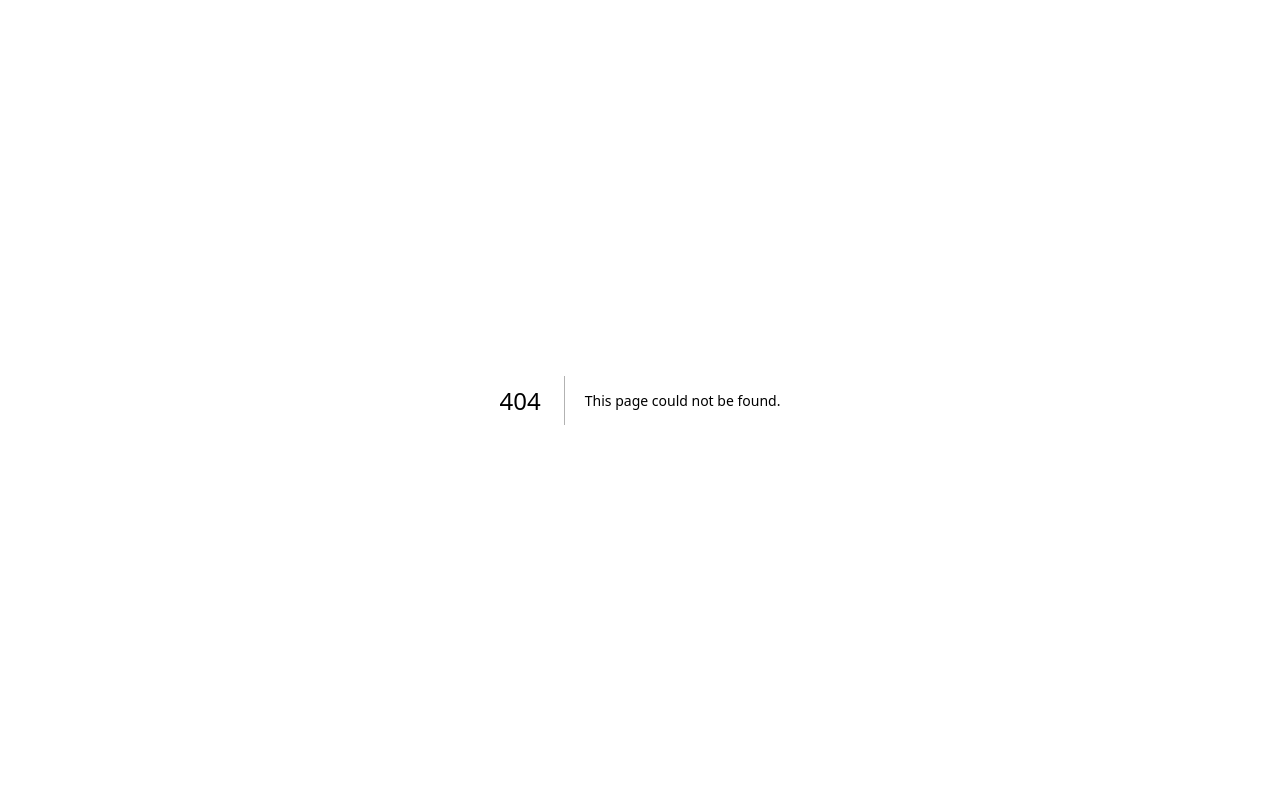
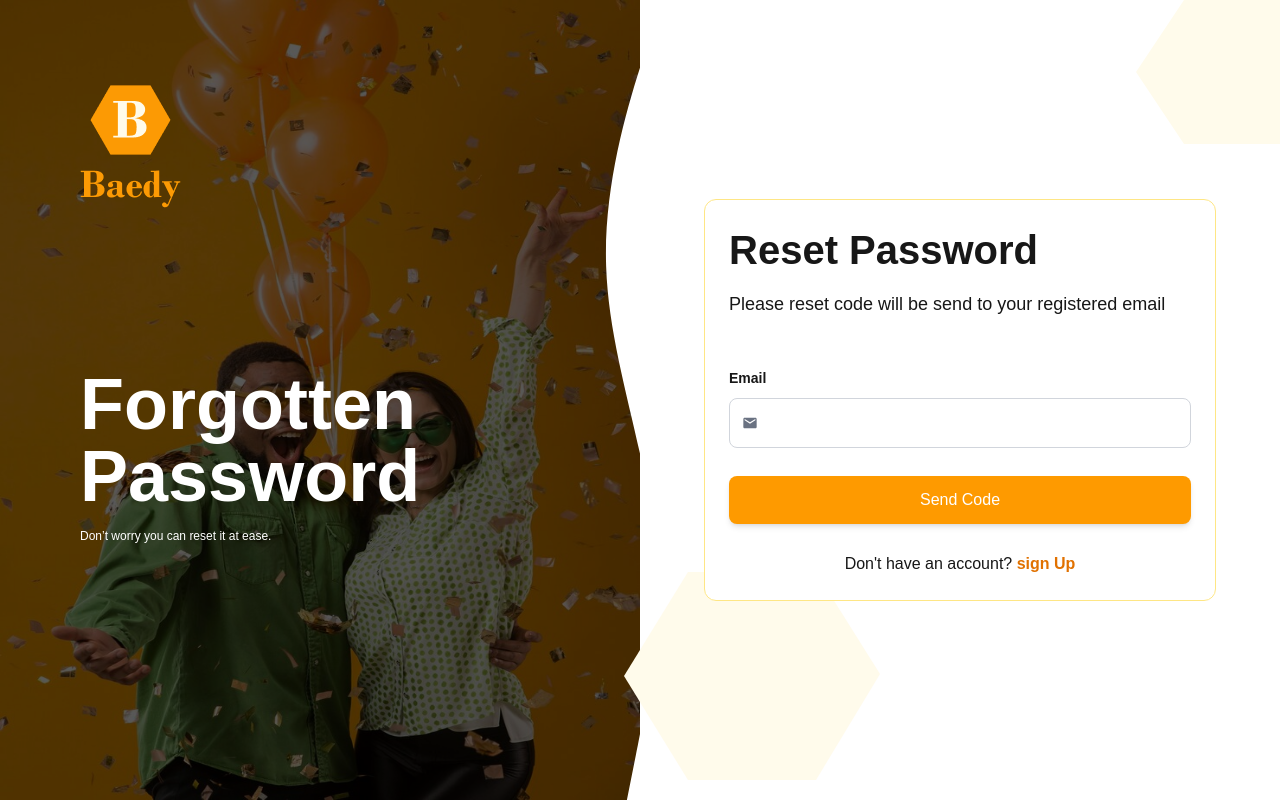
Before and after one commit to noblefresh/baedy, a Next.js app: page /auth/forgotten-password in a window 1280 px wide. Before the commit this address had no page. Built offline with nearby package versions, Linux system fonts and the light colour scheme; no server answers.

Commit message:
worked on forgotten password

```diff
--- a/src/components/layouts/authLayout.js
+++ b/src/components/layouts/authLayout.js
@@ -90,7 +90,7 @@ function AuthLayout({ title, children, subText, formTitle, formDes, onSubmit, er
                         e.preventDefault(), onSubmit(serialize(e.target));
                       }} >
                       <div className="space-y-4">
-                        <div className="text-danger text-sm">{errMsg}</div>
+                        <div className="text-red-500 text-xs">{errMsg}</div>
                         <div className="space-y-5">{children}</div>
                       </div>
                     </form>
--- a/src/components/organisms/AppInput.js
+++ b/src/components/organisms/AppInput.js
@@ -1,7 +1,9 @@
 'use client'
 import React, { useState } from "react";
+import { VscEye } from "react-icons/vsc";
+import { VscEyeClosed } from "react-icons/vsc";
 
-function AppInput({ label,maxLength, checked, type, required, name, max, options, value, defaultValue, display, onChange }) {
+function AppInput({ label, maxLength, checked, type, required, name, max, icon, value, defaultValue, display, onChange }) {
   const [inputType, setInputType] = useState(type);
 
   const makeid = (length) => {
@@ -19,7 +21,24 @@ function AppInput({ label,maxLength, checked, type, required, name, max, options
   const Fid = makeid(7)
 
   return (
+    <div className="space-y-2">
+      <div>
+        {
+          type !== "checkbox" && type !== "radio" && (
+            <label className="font-semibold text-sm">
+              {label}
+            </label>
+          )
+        }
+      </div>
       <div className="text-[16px] relative rounded-lg">
+
+        {
+          type !== "checkbox" && type !== "radio" && type !== "textarea" && (
+            <div className="absolute w-9 h-full flex items-center justify-center pl-1.5 text-gray-500">{icon}</div>
+          )
+        }
+
         {type === "checkbox" || type === "radio" ? (
           <div className="flex text-sm">
             <div
@@ -38,15 +57,15 @@ function AppInput({ label,maxLength, checked, type, required, name, max, options
                 defaultValue={defaultValue}
                 onChange={(e) => onChange && onChange(e)}
               />
-            <div className="relative top-[1px] bg-white w-7 h-7 rounded-md dark:bg-gray-700 dark:border-gray-500 border peer-hover:hidden peer-checked:hidden " />
-            <div className="relative top-[1px] bg-white dark:bg-gray-700 dark:border-gray-500 w-7 h-7 text-xl rounded-md peer-checked:bg-black hidden peer-checked:flex peer-hover:border peer-hover:flex items-center justify-center text-gray-300 peer-checked:text-white ">
+              <div className="relative top-[1px] bg-white w-4 h-4 rounded-md dark:bg-gray-700 dark:border-gray-500 border peer-hover:hidden peer-checked:hidden " />
+              <div className="relative top-[1px] text-xs bg-white dark:bg-gray-700 dark:border-gray-500 w-4 h-4 rounded-md peer-checked:bg-black hidden peer-checked:flex peer-hover:border peer-hover:flex items-center justify-center text-gray-300 peer-checked:text-white ">
                 <i className="ri-check-line"></i>
               </div>
               <label
                 htmlFor={name + Fid}
-              className={`cursor-pointer ${(label === undefined) && "w-1 h-6 top-0"} flex gap-1 peer-checked:text-blue-400 ${display === "col"
+                className={`cursor-pointer ${(label === undefined) && "w-1 h-6"} flex gap-1 ${display === "col"
                   ? "pt-8 px-2 -top-0 absolute"
-                : "pl-9 right-9 relative"
+                  : "pl-9 right-9 relative top-0.5"
                   }`}
               >
                 <span className="first-letter:capitalize text-tertiary-base2 leading-[20px]">
@@ -55,22 +74,6 @@ function AppInput({ label,maxLength, checked, type, required, name, max, options
               </label>
             </div>
           </div>
-      ) : type === "select" ? (
-        <select
-          name={name}
-          onChange={(e) => onChange && onChange(e)}
-          required={required}
-          className="w-full border bg-white focus:border-black border-black placeholder-shown:border-gray-300 p-3 peer outline-none rounded-lg placeholder:text-transparent"
-        >
-          <option value="" disabled selected hidden>
-            {label}
-          </option>
-          {options?.map((option) => (
-            <option key={option.value} defaultValue={ typeof(defaultValue) === "string" ? defaultValue === option.value : defaultValue === option.label} value={option.value}>
-              {option.label}
-            </option>
-          ))}
-        </select>
         ) : type === "textarea" ? (
           <textarea
             name={name}
@@ -89,36 +92,38 @@ function AppInput({ label,maxLength, checked, type, required, name, max, options
             value={value}
             onChange={(e) => onChange && onChange(e)}
             defaultValue={defaultValue}
-          className="w-full border appearance-none focus:border-black border-black placeholder-shown:border-gray-300 p-3 peer outline-none rounded-lg placeholder:text-transparent"
+            className="w-full border appearance-none focus:border-black border-black placeholder-shown:border-gray-300 p-3 pl-9 peer outline-none rounded-lg placeholder:text-transparent"
             placeholder={label}
             maxLength={maxLength}
             {...(maxLength ? { maxLength } : {})}
             {...(max ? { max } : {})}
           />
         )}
-      {
+        {/* {
         type !== "checkbox" && type !== "radio" && (
           <label className="absolute text-black peer-focus:text-black pointer-events-none peer-placeholder-shown:text-gray-300 z-20 left-4 peer-placeholder-shown:left-2 peer-focus:left-4 px-1 peer-focus:text-[14px] text-[14px] -top-[9px] transition-all duration-300 peer-placeholder-shown:top-3 peer-placeholder-shown:text-[16px] peer-focus:-top-[9px] bg-white">
             {label}
           </label>
         )
-      }
+      } */}
 
         {type === "password" && (
           <div
-          className="absolute cursor-pointer text-black peer-focus:text-black peer-placeholder-shown:text-gray-300 right-3 top-3"
+            className="absolute cursor-pointer text-black peer-focus:text-black peer-placeholder-shown:text-gray-300 right-3 top-4"
             onClick={() =>
               setInputType(inputType === "password" ? "text" : "password")
             }
           >
-          {inputType === "password" ? (
-            <i className="ri-eye-off-fill"></i>
+            {inputType !== "password" ? (
+              <VscEye />
             ) : (
-            <i className="ri-eye-fill"></i>
+              <VscEyeClosed />
             )}
           </div>
         )}
       </div>
+    </div>
+
   );
 }
 
--- a/src/pages/_app.js
+++ b/src/pages/_app.js
@@ -4,6 +4,7 @@ import "@/styles/globals.css";
 import { Provider } from "react-redux";
 import { persistStore } from "redux-persist";
 import { PersistGate } from 'redux-persist/integration/react'
+import 'remixicon/fonts/remixicon.css'
 
 export default function App({ Component, pageProps }) {
 
--- a/src/pages/auth/forgotten-password/page.jsx
+++ b/src/pages/auth/forgotten-password/index.jsx
@@ -1,10 +1,11 @@
 'use client'
 import React, { useState } from 'react'
 import { useRouter } from 'next/navigation'
-import AuthLayout from '@/app/components/layouts/authLayout'
-import { sendOTP } from '@/app/services/authService'
-import AppInput from '@/app/components/organisms/AppInput';
 import Link from 'next/link'
+import AuthLayout from '@/components/layouts/authLayout'
+import { sendOTP } from '@/services/authService'
+import { MdMail } from "react-icons/md"
+import AppInput from '@/components/organisms/AppInput'
 
 function Page() {
     const [proccessing, setProccessing] = useState(false)
@@ -26,18 +27,17 @@ function Page() {
 
 
     return (
-        <AuthLayout errMsg={errMsg} onSubmit={(e) => sendMail(e)} title={"Forgotten Password"} subText={"Please fill in your details"}>
+        <AuthLayout errMsg={errMsg} onSubmit={(e) => sendMail(e)} title={"Forgotten Password"} subText={"Don’t worry you can reset it at ease."} formTitle="Reset Password" formDes="Please reset code will be send to your registered email">
             <div className="space-y-7">
                 <div className="space-y-3">
-                    <div className="">Email Address</div>
-                    <AppInput required label='Enter Email Address' name='email' />
+                    <AppInput name="email" icon={<MdMail />} required label="Email" />
                 </div>
                 <div className="space-y-2">
                     <div className="flex gap-3">
-                        <button disabled={proccessing} className="flex-grow disabled:bg-opacity-35 shadow-md bg-black text-white rounded-lg py-3"> {proccessing ? "Proccessing..." : "Submit"}</button>
+                        <button disabled={proccessing} className="flex-grow cursor-pointer disabled:cursor-none disabled:bg-amber-500/35 shadow-md bg-amber-500 text-white rounded-lg py-3"> {proccessing ? "Proccessing..." : "Send Code"}</button>
                     </div>
                 </div>
-                <div className="text-center">Don&apos;t have an account? <Link href="register" className="font-extrabold">sign Up</Link> </div>
+                <div className="text-center">Don&apos;t have an account? <Link href="register" className="font-extrabold text-amber-600">sign Up</Link> </div>
             </div>
         </AuthLayout>
     )
--- a/src/pages/auth/login.jsx
+++ b/src/pages/auth/login.jsx
@@ -7,6 +7,8 @@ import AuthLayout from '@/components/layouts/authLayout'
 import AppInput from '@/components/organisms/AppInput'
 import { Applogin } from '@/services/authService'
 import { SignInAuth } from '@/hooks/Auth'
+import { MdMail } from "react-icons/md";
+import { RiLockStarFill } from "react-icons/ri";
 
 function Page() {
     const dispatch = useDispatch()
@@ -31,23 +33,23 @@ function Page() {
 
     return (
         <AuthLayout errMsg={errMsg} onSubmit={(e) => login(e)} formTitle="login" formDes="Please log in to continue celebrating your moments" title={"Welcome Back"} subText={"We're so glad to see you again 🎈"}>
-            <AppInput name="email" required label="email" />
-            <AppInput name="password" required label="Enter your password" type="password" />
+            <AppInput name="email" icon={<MdMail />} required label="Email" />
+            <AppInput name="password" icon={<RiLockStarFill />} required label="Password" type="password" />
             <div className="flex flex-col sm:flex-row sm:items-center gap-3">
                 <div className="flex-grow">
                     <AppInput type="checkbox" name="remember" label="remember me" />
                 </div>
-                <Link href="forgotten-password" className="text-sm underline text-amber-600 hidden sm:block">Forgot Password?</Link>
+                <Link href="forgotten-password" className="text-sm font-bold underline text-amber-600 hidden sm:block">Forgot Password?</Link>
             </div>
             <div className="space-y-4">
                 <div className="space-y-2">
                     <div className="flex gap-3">
-                        <button disabled={proccessing} className="flex-grow disabled:bg-opacity-35 shadow-md bg-amber-500 text-white rounded-lg py-3"> {proccessing ? "Proccessing..." : "Log In"}</button>
+                        <button disabled={proccessing} className="flex-grow cursor-pointer disabled:cursor-none disabled:bg-amber-500/35 shadow-md bg-amber-500 text-white rounded-lg py-3"> {proccessing ? "Proccessing..." : "Log In"}</button>
                     </div>
-                    <div className=""><Link href="forgotten-password" className="text-sm underline text-amber-600 sm:hidden">Forgot Password?</Link></div>
+                    <div className=""><Link href="forgotten-password" className="text-sm font-bold underline text-amber-600 sm:hidden">Forgot Password?</Link></div>
                 </div>
             </div>
-            <div className="">New User? <Link href="register" className="text-amber-500 capitalize underline">sign Up</Link> </div>
+            <div className="">New User? <Link href="register" className="text-amber-600 font-bold capitalize underline">sign Up</Link> </div>
         </AuthLayout>
     )
 }
--- a/src/pages/index.js
+++ b/src/pages/index.jsx
@@ -1,5 +1,8 @@
 import Image from "next/image";
 import { Geist, Geist_Mono } from "next/font/google";
+import { SignOut } from "@/hooks/Auth";
+import { useDispatch } from "react-redux";
+import { useRouter } from "next/router";
 
 const geistSans = Geist({
   variable: "--font-geist-sans",
@@ -12,6 +15,15 @@ const geistMono = Geist_Mono({
 });
 
 export default function Home() {
+  const dispatch = useDispatch()
+  const router = useRouter()
+
+
+  const logout = () => {
+    SignOut(dispatch)
+    router.push("/")
+  }
+
   return (
     <div
       className={`${geistSans.className} ${geistMono.className} grid grid-rows-[20px_1fr_20px] items-center justify-items-center min-h-screen p-8 pb-20 gap-16 sm:p-20 font-[family-name:var(--font-geist-sans)]`}
@@ -62,6 +74,11 @@ export default function Home() {
             Read our docs
           </a>
         </div>
+
+
+        <div onClick={logout} className="cursor-pointer">Logout</div>
+
+
       </main>
       <footer className="row-start-3 flex gap-[24px] flex-wrap items-center justify-center">
         <a
```
Lines whose indentation alone changed are shown as unchanged.
